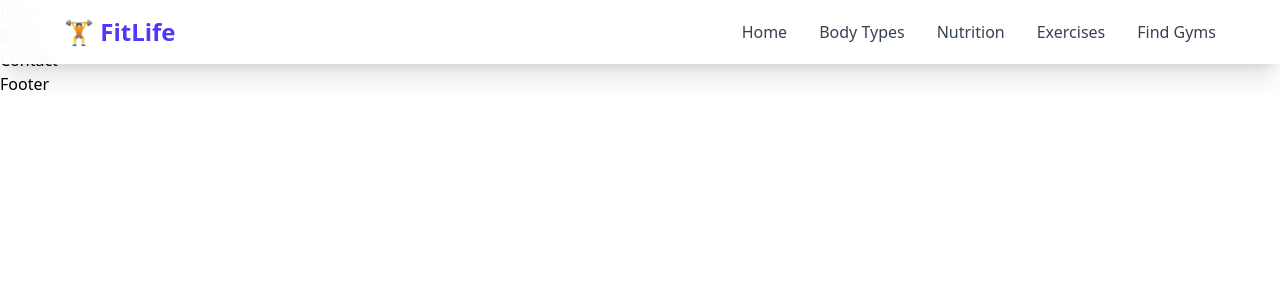
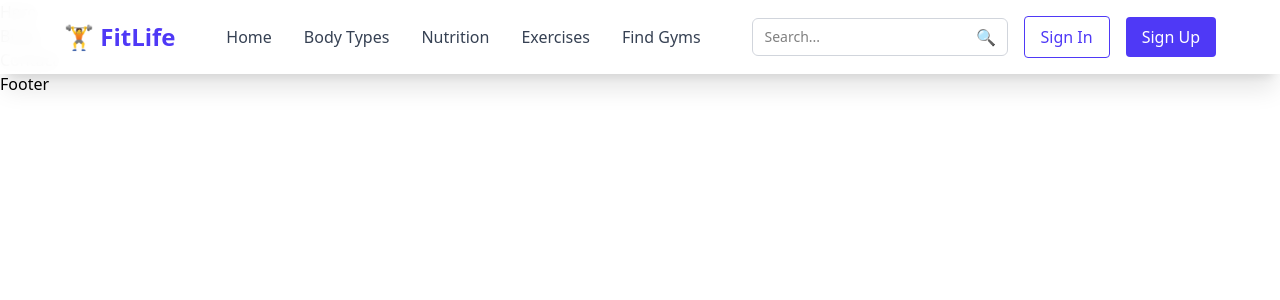
Before and after one commit to Musta2023/traini_fit, a React (Vite) app: page / in a window 1280 px wide. Shown: the top 300 px of the page. Built offline with nearby package versions, Linux system fonts and the light colour scheme.

Commit message:
new header

```diff
--- a/src/components/Header.jsx
+++ b/src/components/Header.jsx
@@ -5,6 +5,8 @@ export default function Header() {
                 <a href="#" className="text-2xl font-bold text-indigo-600">
                 🏋️ FitLife
                 </a>
+
+                {/* Navigation Links */}
                 <ul className="hidden md:flex space-x-8">
                 <li><a href="#home" className="text-gray-700 hover:text-indigo-600 font-medium">Home</a></li>
                 <li><a href="#body-types" className="text-gray-700 hover:text-indigo-600 font-medium">Body Types</a></li>
@@ -12,10 +14,24 @@ export default function Header() {
                 <li><a href="#exercises" className="text-gray-700 hover:text-indigo-600 font-medium">Exercises</a></li>
                 <li><a href="#gyms" className="text-gray-700 hover:text-indigo-600 font-medium">Find Gyms</a></li>
                 </ul>
-          <div className="md:hidden flex flex-col cursor-pointer">
-            <span className="w-6 h-0.5 bg-gray-700 mb-1"></span>
-            <span className="w-6 h-0.5 bg-gray-700 mb-1"></span>
-            <span className="w-6 h-0.5 bg-gray-700"></span>
+
+                {/* Right Section: Search + Auth Buttons (Desktop) */}
+                <div className="hidden md:flex items-center space-x-4">
+                {/* Search */}
+                <div className="relative">
+                    <input
+                    type="text"
+                    placeholder="Search..."
+                    className="pl-3 pr-10 py-2 border border-gray-300 rounded-md text-sm focus:outline-none focus:border-indigo-500"
+                    />
+                    <button className="absolute right-0 top-0 bottom-0 px-3 text-indigo-600 hover:text-indigo-800">
+                    🔍
+                    </button>
+                </div>
+
+                {/* Auth Buttons */}
+                <a href="/signin" className="px-4 py-2 border border-indigo-600 text-indigo-600 rounded hover:bg-indigo-50 transition">Sign In</a>
+                <a href="/signup" className="px-4 py-2 bg-indigo-600 text-white rounded hover:bg-indigo-700 transition">Sign Up</a>
                 </div>
             </nav>
         </header>
```
Lines whose indentation alone changed are shown as unchanged.
